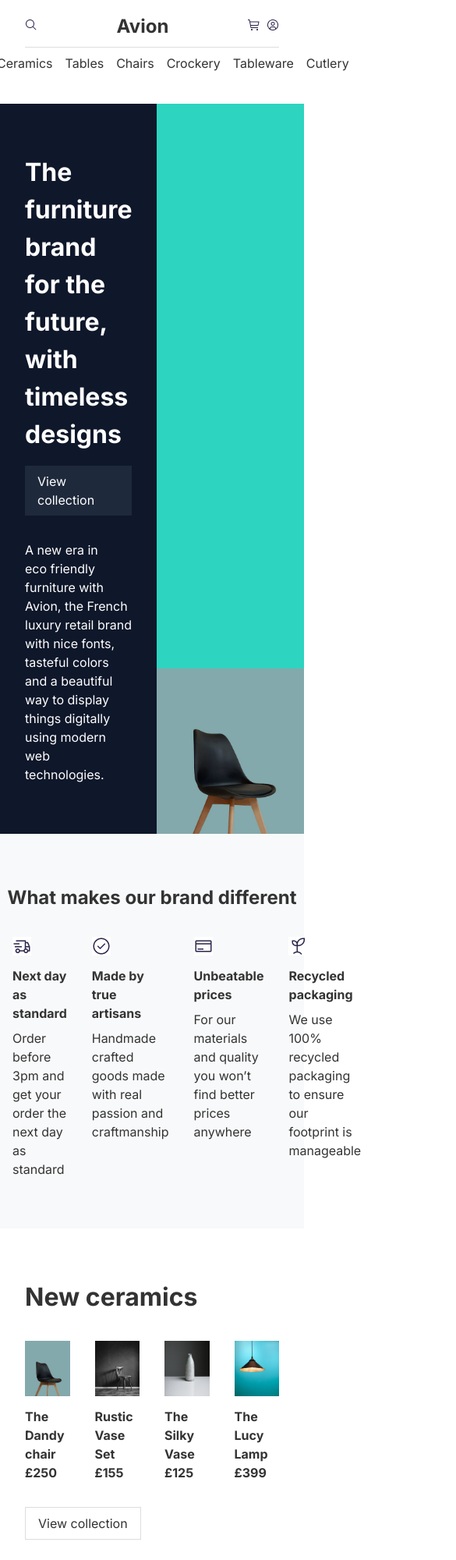
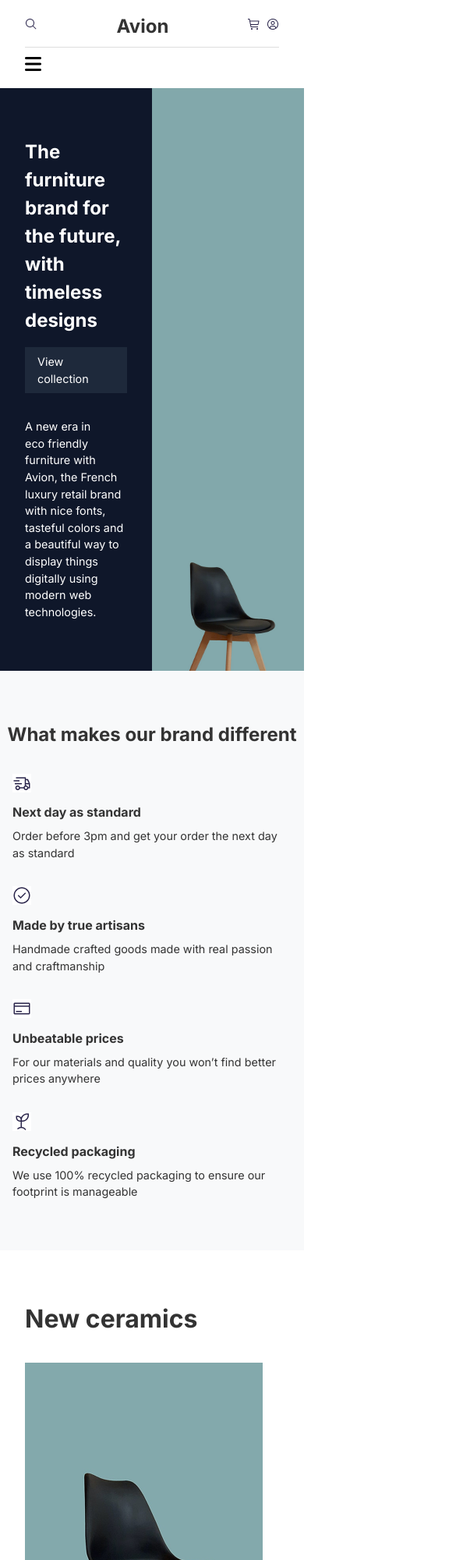
Before and after one commit to Andrax53/digital_department, a plain HTML site: page index.html in a window 390 px wide. Shown: the top 2000 px of the page at 78% size, 585 px wide, since content can reach past the window. Drawn offline with Linux system fonts and the light colour scheme.

Commit message:
new: practice 4

```diff
--- a/index.html
+++ b/index.html
@@ -20,6 +20,9 @@
     </div>
     <hr class="header__divider">
     <nav class="header__nav">
+        <button class="header__burger" aria-label="Меню">
+            <i class="fas fa-bars"></i>
+        </button>
         <ul class="header__nav-list">
             <li class="header__nav-item"><a href="#new-ceramics" class="header__nav-link">Plant pots</a></li>
             <li class="header__nav-item"><a href="#new-ceramics" class="header__nav-link">Ceramics</a></li>
@@ -222,5 +225,11 @@
     </div>
 </footer>
 
+<script>
+    document.querySelector('.header__burger').addEventListener('click', function() {
+        document.querySelector('.header__nav-list').classList.toggle('active');
+    });
+</script>
+
 </body>
 </html>
--- a/styles/style.css
+++ b/styles/style.css
@@ -31,7 +31,7 @@ img {
 :root {
     --color-primary: #2c5530;
     --color-dark: #0f172a;
-    --color-teal: #2dd4bf;
+    --color-teal: #82a8ab;
     --color-gray-light: #f8f9fa;
     --color-gray: #ddd;
     --color-white: #fff;
@@ -82,6 +82,14 @@ img {
 
 .header__nav {
     text-align: center;
+}
+
+.header__burger {
+    display: none;
+    background: none;
+    border: none;
+    font-size: 1.5rem;
+    cursor: pointer;
 }
 
 .header__nav-list {
@@ -143,7 +151,6 @@ img {
 .hero__image-wrapper {
     background-color: var(--color-teal);
     position: relative;
-    padding-bottom: 59.5%;
     overflow: hidden;
 }
 
@@ -423,9 +430,6 @@ img {
     font-size: var(--font-size-lg);
 }
 
-
-
-
 .button {
     cursor: pointer;
     transition: all 0.3s ease;
@@ -454,7 +458,6 @@ img {
     outline-offset: 2px;
 }
 
-
 .fade-in {
     animation: fadeIn 0.5s ease-in;
 }
@@ -464,7 +467,105 @@ img {
     to { opacity: 1; transform: translateY(0); }
 }
 
-
 html {
     scroll-behavior: smooth;
 }
+
+@media (max-width: 1199px) {
+
+    .products--new .products__list {
+        grid-template-columns: repeat(3, 1fr);
+    }
+
+    .products--popular .products__list {
+        grid-template-columns: repeat(3, 1fr);
+    }
+
+    .features__list {
+        grid-template-columns: repeat(3, 1fr);
+    }
+}
+
+@media (max-width: 991px) {
+    .header__nav-list {
+        flex-wrap: wrap;
+    }
+
+    .products--new .products__list {
+        grid-template-columns: repeat(2, 1fr);
+    }
+
+    .products--popular .products__list {
+        grid-template-columns: repeat(2, 1fr);
+    }
+
+    .features__list {
+        grid-template-columns: repeat(2, 1fr);
+    }
+
+    .about {
+        grid-template-columns: 1fr;
+    }
+
+    .footer__columns {
+        grid-template-columns: repeat(2, 1fr);
+    }
+}
+
+@media (max-width: 767px) {
+    .header__burger {
+        display: block;
+    }
+
+    .header__nav-list {
+        display: none;
+        flex-direction: column;
+        text-align: left;
+        gap: var(--spacing-md);
+    }
+
+    .header__nav-list.active {
+        display: flex;
+    }
+
+    .products__list {
+        display: flex;
+        flex-direction: row;
+        overflow-x: auto;
+        white-space: nowrap;
+        gap: var(--spacing-lg);
+    }
+
+    .product-card {
+        min-width: 200px;
+        flex-shrink: 0;
+    }
+
+    .product-card__image {
+        object-fit: contain;
+    }
+
+    .features__list {
+        grid-template-columns: 1fr;
+    }
+
+    .footer__columns {
+        grid-template-columns: repeat(2, 1fr);
+    }
+}
+
+@media (max-width: 575px) {
+    .hero__title {
+        font-size: var(--font-size-lg);
+    }
+
+    .newsletter__form {
+        flex-direction: column;
+    }
+}
+
+@media (max-width: 399px) {
+    body {
+        font-size: 0.9rem;
+    }
+}
```
